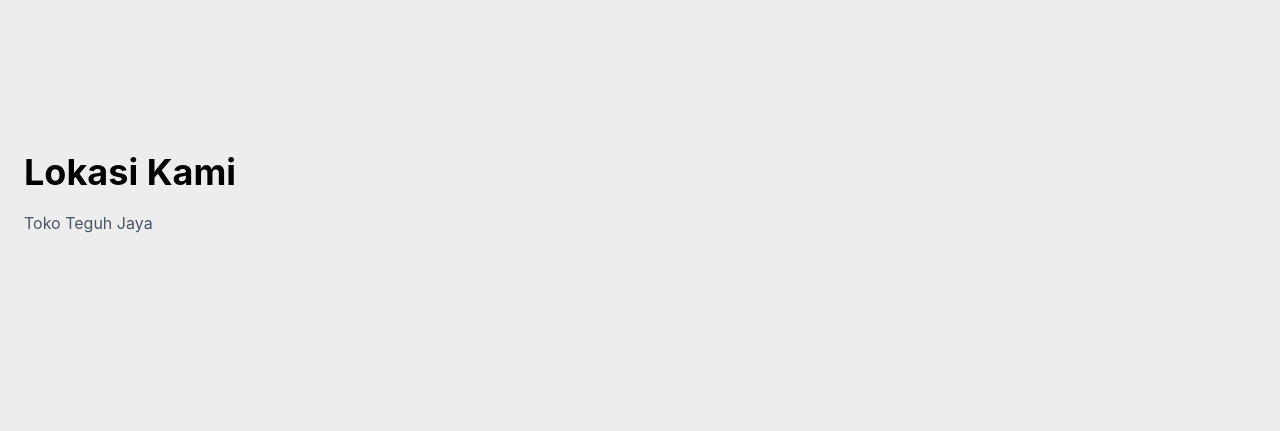
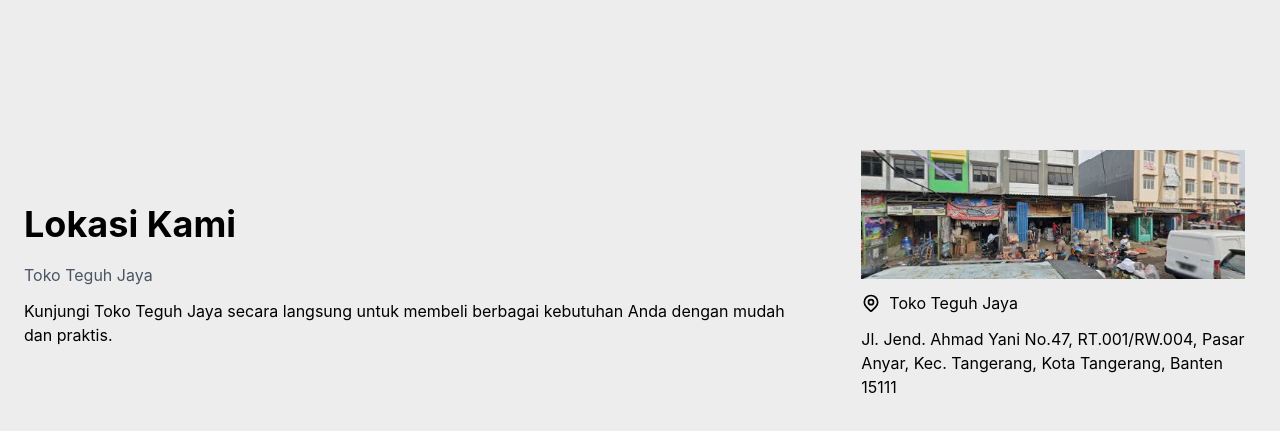
Before and after one commit to joddyhartono/teguh-jaya-frontend, a React (Vite) app: page / in a window 1280 px wide. Shown: the part 619-1050 px from the top of the page. Before the commit the page ends 934 px from the top, so only its background shows below. Built offline with nearby package versions, Linux system fonts and the light colour scheme; no server answers.

Commit message:
feat: add home location display on homepage

```diff
--- a/src/pages/home/HomeCategories.jsx
+++ b/src/pages/home/HomeCategories.jsx
@@ -32,7 +32,7 @@ const HomeCategories = () => {
               );
             })}
           </div>
-          <div className="w-full md:w-1/3">
+          <div className="w-full md:w-1/3 flex flex-col items-center text-center md:items-start md:text-left">
             {category && (
               <>
                 <img
--- a/src/pages/home/HomeLocation.jsx
+++ b/src/pages/home/HomeLocation.jsx
@@ -1,11 +1,52 @@
+import photo from "../../assets/tokoteguhjaya.jpeg";
+
 const HomeLocation = () => {
   return (
-    <div className="container mx-auto px-4 md:px-6 py-12 md:py-20">
-      <div className="max-w-sm">
+    <div className="container mx-auto px-6 py-12 md:py-20 flex flex-col md:flex-row items-center justify-between gap-8 md:gap-12">
+      <div className="w-full md:w-2/3">
         <h1 className="text-3xl md:text-4xl font-bold leading-tight">
           Lokasi Kami
         </h1>
         <h2 className="mt-3 md:mt-4 text-gray-600">Toko Teguh Jaya</h2>
+        <h2 className="mt-3">
+          Kunjungi Toko Teguh Jaya secara langsung untuk membeli berbagai
+          kebutuhan Anda dengan mudah dan praktis.
+        </h2>
+      </div>
+      <div className="w-full md:w-1/3 flex flex-col items-center text-center md:items-start md:text-left">
+        <img
+          src={photo}
+          alt="Toko Teguh Jaya"
+          className="w-full max-w-sm object-contain mb-3"
+        />
+        <div className="flex items-center gap-2">
+          <svg
+            xmlns="http://www.w3.org/2000/svg"
+            className="w-5 h-5"
+            fill="none"
+            viewBox="0 0 24 24"
+            stroke="currentColor"
+          >
+            <path
+              strokeLinecap="round"
+              strokeLinejoin="round"
+              strokeWidth={2}
+              d="M17.657 16.657L13.414 20.9a2 2 0 01-2.828 0l-4.243-4.243a8 8 0 1111.314 0z"
+            />
+            <path
+              strokeLinecap="round"
+              strokeLinejoin="round"
+              strokeWidth={2}
+              d="M15 11a3 3 0 11-6 0 3 3 0 016 0z"
+            />
+          </svg>
+
+          <span>Toko Teguh Jaya</span>
+        </div>
+        <h2 className="mt-3">
+          Jl. Jend. Ahmad Yani No.47, RT.001/RW.004, Pasar Anyar, Kec.
+          Tangerang, Kota Tangerang, Banten 15111
+        </h2>
       </div>
     </div>
   );
```
